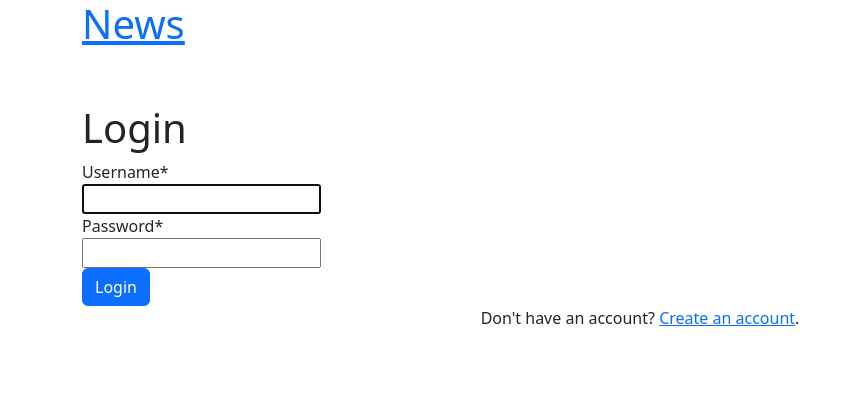
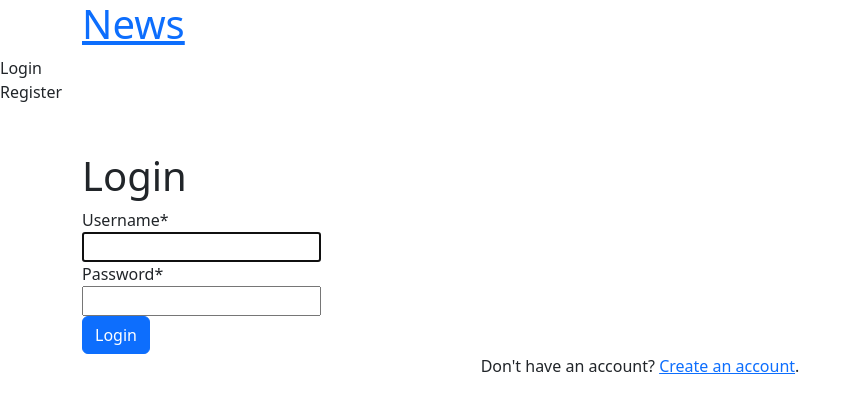
Before and after one commit to AnnVic/Django_NewsPortal, a Django app: page /accounts/login in a window 1280 px wide. Shown: the top 413 px of the page, without its empty margins (0-860 px from the left). Run offline with Django 4.2, Linux system fonts and the light colour scheme; some libraries are stand-ins or nearby versions.

Commit message:
added some urls for links

```diff
--- a/news/templates/news/base.html
+++ b/news/templates/news/base.html
@@ -20,7 +20,15 @@
     <div class="container">
         <h1><a href="{% url 'news:home' %}">News</a></h1>
     </div>
-
+    <div>
+        {% if user.is_authenticated %}
+        <a class="nav-item nav-link" href="#">Profile</a>
+        <a class="nav-item nav-link" href="{% url 'news:logout' %}">Logout</a>
+        {% else %}
+        <a class="nav-item nav-link" href="{% url 'news:login' %}">Login</a>
+        <a class="nav-item nav-link" href="{% url 'news:register' %}">Register</a>
+        {% endif %}
+    </div>
     <ul class="nav justify-content-center">
         {% for category in categories %}
         <li class="nav-item">
```
